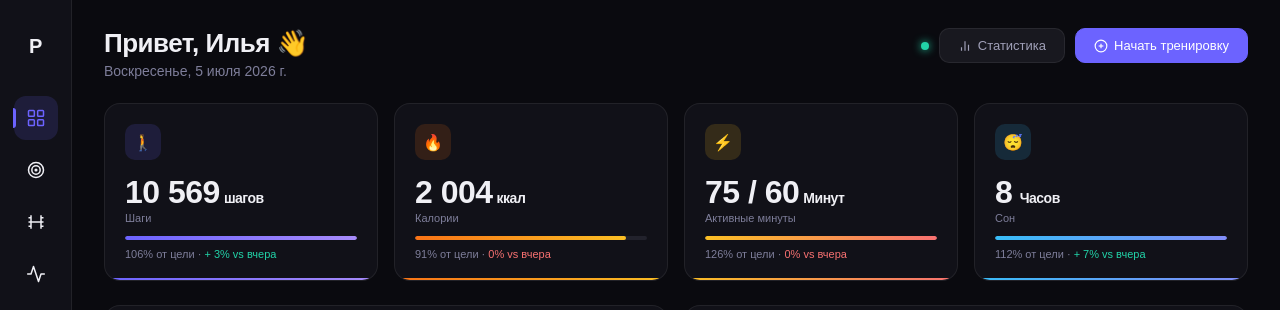
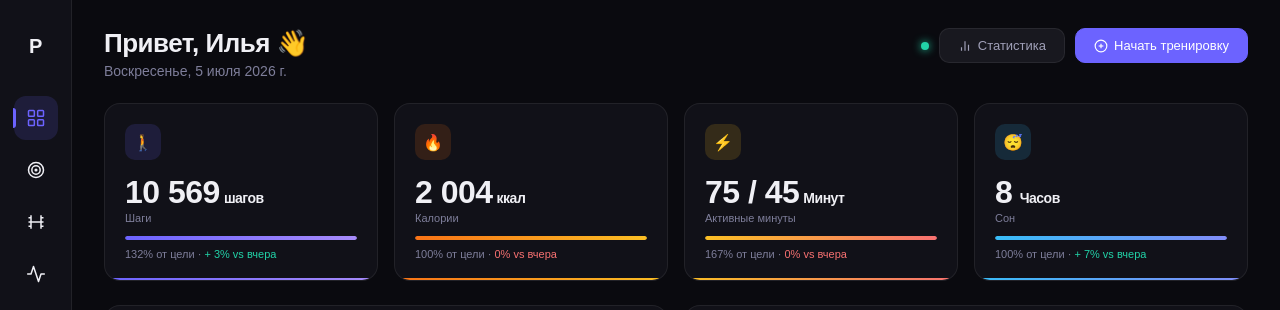
Before and after one commit to skladowski/fitness, a React (Vite) app: page /dashboard in a window 1280 px wide. Shown: the top 310 px of the page. Built offline with nearby package versions, Linux system fonts and the light colour scheme.

Commit message:
feat: connect Goals context to Save/Reset buttons and StatsGrid

```diff
--- a/src/components/Header/GoalsHeaderActions.jsx
+++ b/src/components/Header/GoalsHeaderActions.jsx
@@ -1,7 +1,7 @@
-export function GoalsHeaderActions() {
+export function GoalsHeaderActions({ handleSave, handleReset }) {
   return (
     <div style={{ display: "flex", gap: "10px" }}>
-      <button className="btn">
+      <button className="btn" onClick={handleReset}>
         <svg
           width="14"
           height="14"
@@ -16,7 +16,7 @@ export function GoalsHeaderActions() {
         Сбросить
       </button>
 
-      <button className="btn btn-primary">
+      <button className="btn btn-primary" onClick={handleSave}>
         <svg
           width="14"
           height="14"
--- a/src/components/Stats/StatsGrid.jsx
+++ b/src/components/Stats/StatsGrid.jsx
@@ -1,8 +1,11 @@
 import { StatCard } from "./StatCard";
 import { secondsToMinutes } from "../../utils/formatters.js";
 import { activities } from "../../constant/activities.js";
+import { useContext } from "react";
+import { goalContext } from "../../context/goalContext.jsx";
 
 export function StatsGrid({ stats }) {
+  const { goal, setGoal } = useContext(goalContext);
   return (
     <div className="stats-grid">
       {stats?.map((item) => {
@@ -14,18 +17,18 @@ export function StatsGrid({ stats }) {
           ? metricsConfig.transform(rawData.current)
           : rawData.current;
         // условие ? значение_если_true : значение_если_false
-        const widthPercent = rawData.target
-          ? Math.min((rawData.current / rawData.target) * 100, 100) // считаем проценты
+        const widthPercent = goal[item.type]
+          ? Math.min((finalValue / goal[item.type]) * 100, 100) // считаем проценты
           : 0;
-        const realWidthPercent = rawData.target
-          ? (rawData.current / rawData.target) * 100
+        const realWidthPercent = goal[item.type]
+          ? (finalValue / goal[item.type]) * 100
           : 0;
 
         const formattedValue = config.showRatio
-          ? `${secondsToMinutes(rawData.current)} / ${secondsToMinutes(rawData.target)}`
+          ? `${finalValue} / ${goal[item.type]}`
           : finalValue.toLocaleString("ru-RU"); // проверяем нужно ли нам вставлять 45/60, или просто форматировать числа
 
-        const goalText = rawData.target
+        const goalText = goal[item.type]
           ? `${Math.round(realWidthPercent)}% от цели`
           : ""; // создаем тренд от цели
 
--- a/src/pages/goal/GoalsPage.jsx
+++ b/src/pages/goal/GoalsPage.jsx
@@ -30,6 +30,13 @@ export function GoalsPage() {
       presets: goalConfig[key].presets,
     };
   });
+  function handleSave() {
+    setGoal(draftGoals);
+    localStorage.setItem("goals", JSON.stringify(draftGoals));
+  }
+  function handleReset() {
+    setDraftGoals(Goals);
+  }
   return (
     <div className="main">
       <Header
@@ -38,7 +45,10 @@ export function GoalsPage() {
           "Настройте дневные и недельные показатели — они появятся на дашборде"
         }
       >
-        <GoalsHeaderActions></GoalsHeaderActions>
+        <GoalsHeaderActions
+          handleSave={handleSave}
+          handleReset={handleReset}
+        ></GoalsHeaderActions>
       </Header>
       <div className="content">
         <SummaryCard goals={draftGoals}></SummaryCard>
```
